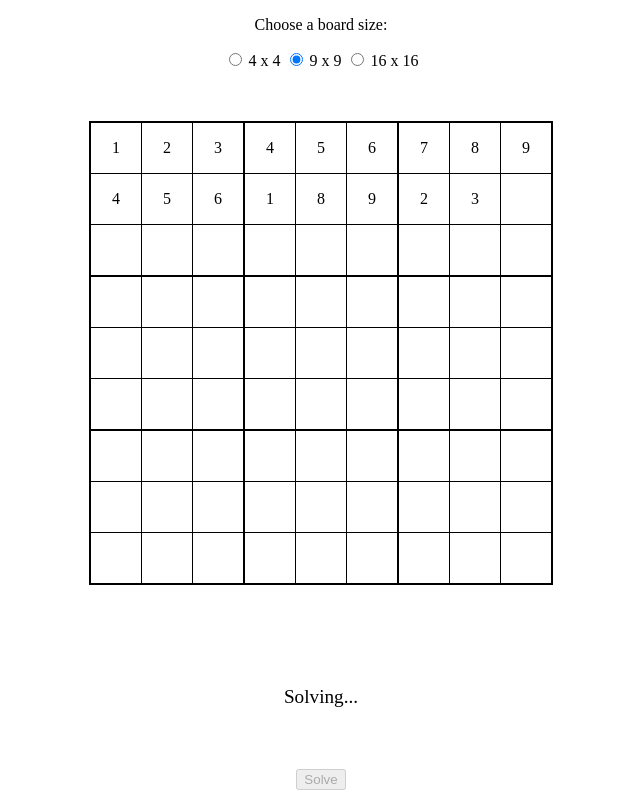
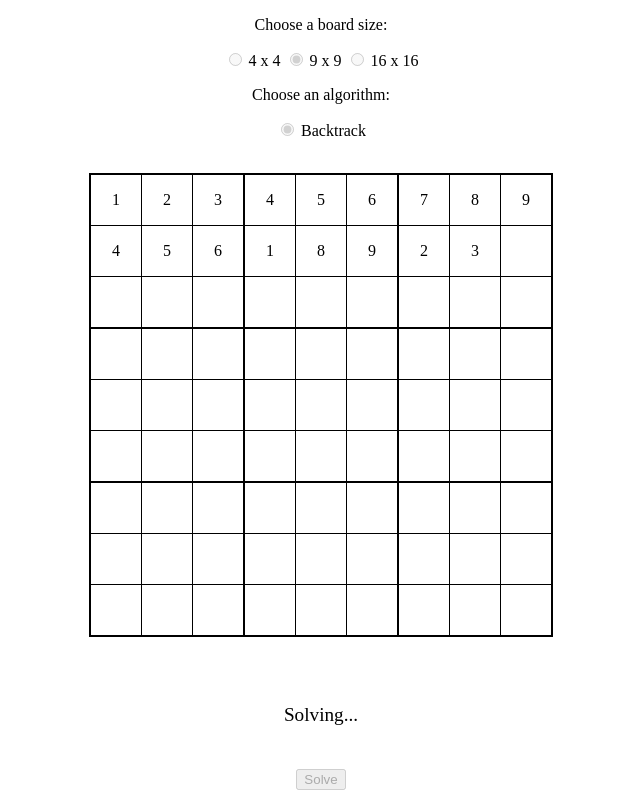
Before and after one commit to impadalko/sudoku-solver, a website built with Parcel: page src/index.html in a window 1280 px wide. Both pictures are taken after a click on the button "Solve". Shown: the whole page, without its empty margins (319-959 px from the left). Built offline with nearby package versions, Linux system fonts and the light colour scheme.

Commit message:
Add algorithm selection

```diff
--- /dev/null
+++ b/src/backtrack.js
@@ -0,0 +1,21 @@
+const backtrack = async (grid) => {
+  for (let i = 0; i < grid.gridSize; i++)
+    for (let j = 0; j < grid.gridSize; j++)
+      if (grid.data[i][j] === 0) {
+        for (let k = 1; k <= grid.gridSize; k++) {
+          if (grid.isValidCell(i, j, k)) {
+            // Attempt to solve by setting cell[i][j] to k and recursing
+            grid.updateCell(i, j, k)
+            // Add sleep to better show the backtracking to the user
+            await new Promise((r) => setTimeout(r, 50))
+            if (await backtrack(grid)) return true
+            // Rollback if cannot solve with this value
+            grid.updateCell(i, j, 0)
+          }
+        }
+        return false
+      }
+  return true
+}
+
+export default backtrack
--- a/src/index.html
+++ b/src/index.html
@@ -11,12 +11,17 @@
   <body>
     <p>Choose a board size:</p>
     <div>
-      <input type="radio" id="4x4" name="size" value="4" checked />
+      <input type="radio" id="4x4" name="size" value="4" />
       <label for="4x4">4 x 4</label>
       <input type="radio" id="9x9" name="size" value="9" checked />
       <label for="9x9">9 x 9</label>
       <input type="radio" id="16x16" name="size" value="16" />
       <label for="16x16">16 x 16</label>
+    </div>
+    <p>Choose an algorithm:</p>
+    <div>
+      <input type="radio" id="backtrack" name="algorithm" value="backtrack" checked />
+      <label for="backtrack">Backtrack</label>
     </div>
     <table id="sudoku-grid"></table>
     <span id="status">Click on the button below to solve</span>
--- a/src/index.js
+++ b/src/index.js
@@ -1,8 +1,10 @@
 import { Grid } from './grid.js'
+import backtrack from './backtrack.js'
 
 let grid = new Grid(9)
+let solve
 
-for (const el of document.querySelectorAll('input[type=radio][name=size]')) {
+for (const el of document.getElementsByName('size')) {
   el.addEventListener('change', (e) => {
     const gridSize = parseInt(e.currentTarget.value, 10)
     const rootStyle = document.querySelector(':root').style
@@ -12,11 +14,13 @@ for (const el of document.querySelectorAll('input[type=radio][name=size]')) {
   })
 }
 
-// TODO: Add algorithm selector and implement dancing links
+// TODO: Add dancing links
 const solveButton = document.getElementById('solve-button')
 solveButton.addEventListener('click', (e) => {
   grid.lock()
-  e.currentTarget.setAttribute('disabled', true)
+  e.currentTarget.disabled = true
+  document.querySelectorAll('input[type=radio]').forEach((e) => (e.disabled = true))
+  solve = algorithmMap[document.querySelector('input[type=radio][name=algorithm][checked]').value]
   const status = document.getElementById(`status`)
   if (!grid.isValid()) {
     status.innerHTML = 'Cannot solve'
@@ -25,26 +29,10 @@ solveButton.addEventListener('click', (e) => {
   status.innerHTML = 'Solving...'
   solve(grid).then((r) => {
     if (r) status.innerHTML = 'Solved'
-    else status.innerHTML = 'Could not solve'
+    else status.innerHTML = 'Cannot solve'
   })
 })
 
-const solve = async (grid) => {
-  for (let i = 0; i < grid.gridSize; i++)
-    for (let j = 0; j < grid.gridSize; j++)
-      if (grid.data[i][j] === 0) {
-        for (let k = 1; k <= grid.gridSize; k++) {
-          if (grid.isValidCell(i, j, k)) {
-            // Attempt to solve by setting cell[i][j] to k and recursing
-            grid.updateCell(i, j, k)
-            // Add sleep to better show the backtracking to the user
-            await new Promise((r) => setTimeout(r, 50))
-            if (await solve(grid)) return true
-            // Rollback if cannot solve with this value
-            grid.updateCell(i, j, 0)
-          }
-        }
-        return false
-      }
-  return true
+const algorithmMap = {
+  backtrack: backtrack,
 }
```
